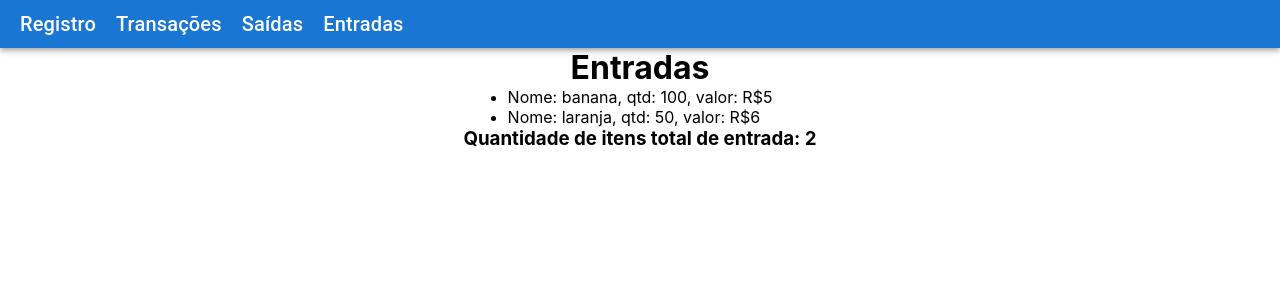
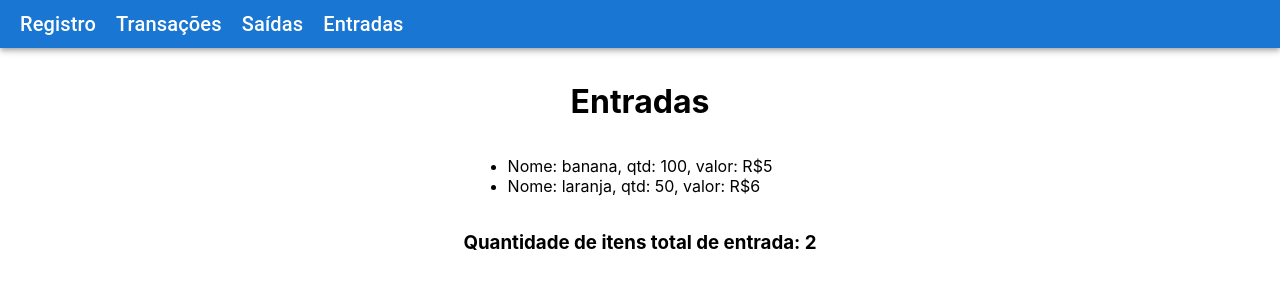
Before and after one commit to Kenzie-Academy-Brasil-Developers/react-entrega-s3-nivelamento-gestao-de-transacoes-Nafly09, a React (Create React App) app: page /ins in a window 1280 px wide. Shown: the top 300 px of the page. Built offline with nearby package versions, Linux system fonts and the light colour scheme.

Commit message:
fix: entrys styles fixed

```diff
--- a/src/pages/Entradas/index.js
+++ b/src/pages/Entradas/index.js
@@ -1,5 +1,6 @@
 import { useHistory } from "react-router-dom";
 import NavBar from "../../components/NavBar";
+import { Container } from "./styles";
 
 function Entradas({ transactions }) {
   const ins = transactions.filter((transaction) => transaction.quantity > 0);
@@ -10,6 +11,7 @@
   return (
     <>
       <NavBar changePage={changePage} />
+      <Container>
         <h1>Entradas</h1>
         <ul>
           {ins.map((products, index) => {
@@ -22,6 +24,7 @@
           })}
         </ul>
         <h3>Quantidade de itens total de entrada: {ins.length}</h3>
+      </Container>
     </>
   );
 }
--- a/src/pages/Entradas/styles.js
+++ b/src/pages/Entradas/styles.js
@@ -0,0 +1,10 @@
+import styled from "styled-components";
+
+export const Container = styled.form`
+  display: flex;
+  flex-direction: column;
+  align-items: center;
+  justify-content: space-around;
+  min-height: 26vh;
+  margin-top: 16px;
+`;
```
Also changed, not shown: 1 other file (tests, documents, lock files or other folders). Lines whose indentation alone changed are shown as unchanged.
